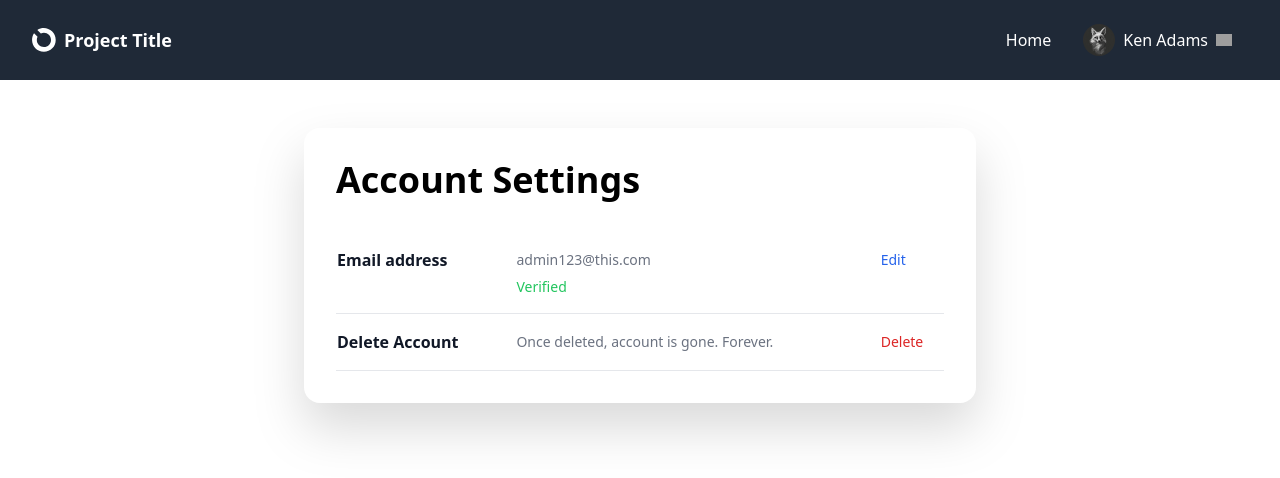
After one commit to VigneshvijayMohan/Kaizen-Chat-App, a Django app: page /profile/settings/ in a window 1280 px wide. The commit adds this page. Shown: the top 478 px of the page. Run offline with Django 5.2, Linux system fonts and the light colour scheme; a user stored in the database is signed in; data comes from the database, SQL or seed files in the repository; both versions use the stored data as it was after the commit; parts of the project's set-up code (start-up, migrations or seed data) failed here and were passed over; some libraries are stand-ins or nearby versions; grey boxes are pictures that could not be loaded.

Commit message:
Added User edit settings

```diff
--- /dev/null
+++ b/ch_users/templates/ch_users/profile_settings.html
@@ -0,0 +1,58 @@
+{% extends 'layouts/box.html' %}
+
+{% block content %}
+
+<h1 class="mb-8">Account Settings</h1>
+
+<table class="w-full text-sm text-left text-gray-500">
+    <tbody>
+        <tr>
+            <th scope="row" class="pt-4 pb-1 text-base font-bold text-gray-900">
+                Email address
+            </th>
+            <td id="email-address" class="pt-4 pb-1 pl-4">
+                {% if user.email %}{{ user.email }}{% else %}No Email{% endif %}
+            </td>
+            <td class="pt-4 pb-1 pl-4">
+                <a id="email-edit" class="cursor-pointer font-medium text-blue-600 hover:underline"
+                    hx-get="{% url 'profile-emailchange' %}"
+                    hx-target="#email-address"
+                    hx-swap="innerHTML" >
+                    Edit
+                </a>
+            </td>
+        </tr>
+        <tr class="border-b">
+            <th scope="row" class="pb-4 font-medium text-gray-900">
+            </th>
+            <td class="pb-4 pl-4">
+                {% if user.emailaddress_set.first.verified %}
+                <span class="text-green-500">Verified</span>{% else %}
+                <span class="text-amber-500">Not verified</span>
+                {% endif %}
+            </td>
+            <td class="pb-4 pl-4">
+                <a href="{% url 'profile-emailverify' %}" class="font-medium text-blue-600 hover:underline">
+                    {% if not user.emailaddress_set.first.verified %}Verify{% endif %}
+                </a>
+            </td>
+        </tr>
+
+        <tr class="border-b">
+            <th scope="row" class="py-4 text-base font-bold text-gray-900">
+                Delete Account
+            </th>
+            <td class="py-4 pl-4">
+                Once deleted, account is gone. Forever.
+            </td>
+            <td class="py-4 pl-4">
+                <a href="{% url 'profile-delete' %}" class="font-medium text-red-600 hover:underline">
+                    Delete
+                </a>
+            </td>
+        </tr>
+    </tbody>
+</table>
+
+
+{% endblock %}
--- a/ch_users/urls.py
+++ b/ch_users/urls.py
@@ -5,4 +5,8 @@ urlpatterns = [
     path('', profile_view, name="profile"),
     path('edit/', profile_edit_view, name="profile-edit"),
     path("onboarding", profile_edit_view, name="profile-onboarding"),
+    path("settings/", profile_settings_view, name="profile-settings"),
+    path('emailchange/', profile_emailchange, name="profile-emailchange"),
+    path('emailverify/', profile_emailverify, name="profile-emailverify"),
+    path('delete/', profile_delete_view, name="profile-delete"),
 ]
--- a/ch_users/views.py
+++ b/ch_users/views.py
@@ -2,6 +2,9 @@ from django.shortcuts import render, redirect, get_object_or_404
 from django.urls import reverse
 from django.contrib.auth.decorators import login_required
 from .forms import *
+from django.contrib.auth import logout
+from allauth.account.utils import send_email_confirmation
+from django.contrib import messages
 from django.contrib.auth.models import User
 # Create your views here.
 
@@ -32,4 +35,60 @@ def profile_edit_view(request):
     else:
         onboarding = False
 
-    return render(request, 'a_users/profile_edit.html', { 'form':form, 'onboarding':onboarding })
+    return render(request, 'ch_users/profile_edit.html', { 'form':form, 'onboarding':onboarding })
+
+
+@login_required
+def profile_settings_view(request):
+    return render(request, 'ch_users/profile_settings.html')
+
+
+
+@login_required
+def profile_emailchange(request):
+
+
+    if request.htmx:
+        form = EmailForm(instance=request.user)
+        return render(request, "partials/email_form.html", {"form":form})
+
+    if request.method == "POST":
+        form = EmailForm(request.POST, instance=request.user)
+
+        if form.is_valid():
+
+
+            email = form.cleaned_data['email']
+            if User.objects.filter(email=email).exclude(id=request.user.id).exists():
+                messages.warning(request, f'{email} is already in use.')
+                return redirect('profile-settings')
+
+            form.save()
+
+            # Then Signal updates emailaddress and set verified to False
+
+            # Then send confirmation email
+            send_email_confirmation(request, request.user)
+            return redirect('profile-settings')
+        else:
+            messages.warning(request, 'Form not valid')
+            return redirect('profile-settings')
+
+    return redirect("home")
+
+
+@login_required
+def profile_emailverify(request):
+    send_email_confirmation(request, request.user)
+    return redirect('profile-settings')
+
+@login_required
+def profile_delete_view(request):
+    user = request.user
+    if request.method == "POST":
+        logout(request)
+        user.delete()
+        messages.success(request, 'Account deleted, what a pity')
+        return redirect('home')
+
+    return render(request, 'ch_users/profile_delete.html')
--- a/dj_chat/settings.py
+++ b/dj_chat/settings.py
@@ -41,6 +41,7 @@ INSTALLED_APPS = [
     "allauth",
     "allauth.account",
     "allauth.socialaccount",
+    'django_htmx',
     "ch_home",
     "ch_users",
 ]
@@ -54,6 +55,7 @@ MIDDLEWARE = [
     "django.contrib.messages.middleware.MessageMiddleware",
     "django.middleware.clickjacking.XFrameOptionsMiddleware",
     "allauth.account.middleware.AccountMiddleware",
+    "django_htmx.middleware.HtmxMiddleware",
 ]
 
 AUTHENTICATION_BACKENDS = [
--- a/templates/includes/header.html
+++ b/templates/includes/header.html
@@ -23,7 +23,7 @@
                     <ul class="hoverlist [&>li>a]:justify-end">
                         <li><a href="{% url "profile" %}">My Profile</a></li>
                         <li><a href="{% url "profile-edit" %}">Edit Profile</a></li>
-            <li><a href="">Settings</a></li>
+                        <li><a href="{% url "profile-settings" %}">Settings</a></li>
                         <li><a href="{% url "account_logout" %}">Log Out</a></li>
                     </ul>
                 </div>
```
Also changed, not shown: ch_users/forms.py (+9 -0 lines), ch_users/templates/ch_users/profile_delete.html (added, +14 -0 lines), templates/404.html (added, +12 -0 lines), templates/partials/email_form.html (added, +9 -0 lines), db.sqlite3.
